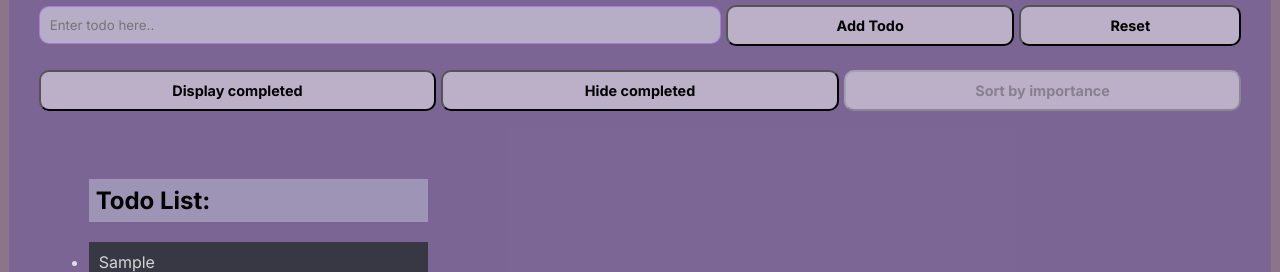
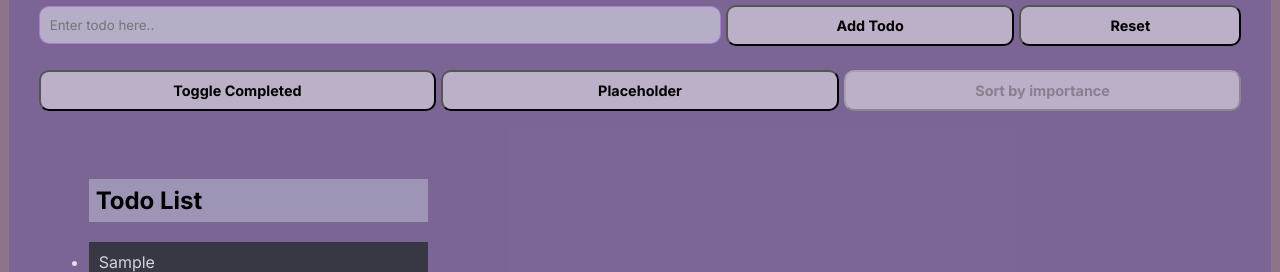
Before and after one commit to asbin2023/Importodo, a React (Vite) app: page / in a window 1280 px wide. Both pictures are taken after typing "Sample" into the empty fields and a click on the button "Add Todo". Shown: the part 126-398 px from the top of the page. Built offline with nearby package versions, Linux system fonts and the light colour scheme.

Commit message:
bug fixes, added toggle, QOL changes

```diff
--- a/src/Todo.jsx
+++ b/src/Todo.jsx
@@ -17,7 +17,7 @@ const Todo = () => {
   const [done, setDone] = useState([]);
 
   //this is to show/hide the 'Completed' h2 later on
-  const [toggle, setToggle] = useState("none");
+  const [toggle, setToggle] = useState(false);
 
   //important -> an array of important todos, used later.
   const [important, setImportant] = useState([]);
@@ -82,11 +82,9 @@ const Todo = () => {
   ////////////////////////////////////////////////////////////////////////////////////////////////////////////////////////
 
   //for the next two functions, i created them in order to show/hide the 'Completed' div element. pretty simple functions.
-  function handleToggle1() {
-    setToggle("block");
-  }
-  function handleToggle2() {
-    setToggle("none");
+  function handleToggle() {
+    console.log(done.length);
+    done.length < 1 ? confirm("Completed is empty") : setToggle(!toggle);
   }
 
   ////////////////////////////////////////////////////////////////////////////////////////////////////////////////////////
@@ -196,18 +194,16 @@ const Todo = () => {
             placeholder="Enter todo here.."
           />
           <button className="add-todo-button">Add Todo</button>
-          <button className="reset-button" onClick={handleReset}>
+          <button type="reset" className="reset-button" onClick={handleReset}>
             Reset
           </button>
         </form>
       </div>
       <div className="the-three-buttons">
-        <button className="display-completed-button" onClick={handleToggle1}>
-          Display completed
+        <button className="display-completed-button" onClick={handleToggle}>
+          Toggle Completed
         </button>
-        <button className="hide-completed-button" onClick={handleToggle2}>
-          Hide completed
-        </button>
+        <button className="hide-completed-button">Placeholder</button>
         <button
           className="sort-by-button"
           disabled={important.length <= 0 && true}
@@ -220,10 +216,16 @@ const Todo = () => {
 
       <div className="middle-display">
         <div className="the-todo-display">
-          <h2 className="todo-h2">Todo List:</h2>
+          <h2
+            style={{ display: list.length > 0 ? "block" : "none" }}
+            className="todo-h2"
+          >
+            {" "}
+            Todo List
+          </h2>
           <ul>
             {list.map((item, index) => (
-              <li className="mess" key={index}>
+              <li draggable className="mess" key={index}>
                 {item}
                 <button
                   className="the-add-button"
@@ -252,7 +254,9 @@ const Todo = () => {
           </ul>
         </div>
         <div className="the-completed-display">
-          <div style={{ display: toggle }}>
+          <div
+            style={{ display: toggle && done.length > 0 ? "block" : "none" }}
+          >
             <h2 className="todo-h2">Completed:</h2>
             <ul>
               {done.map((item) => (
```
